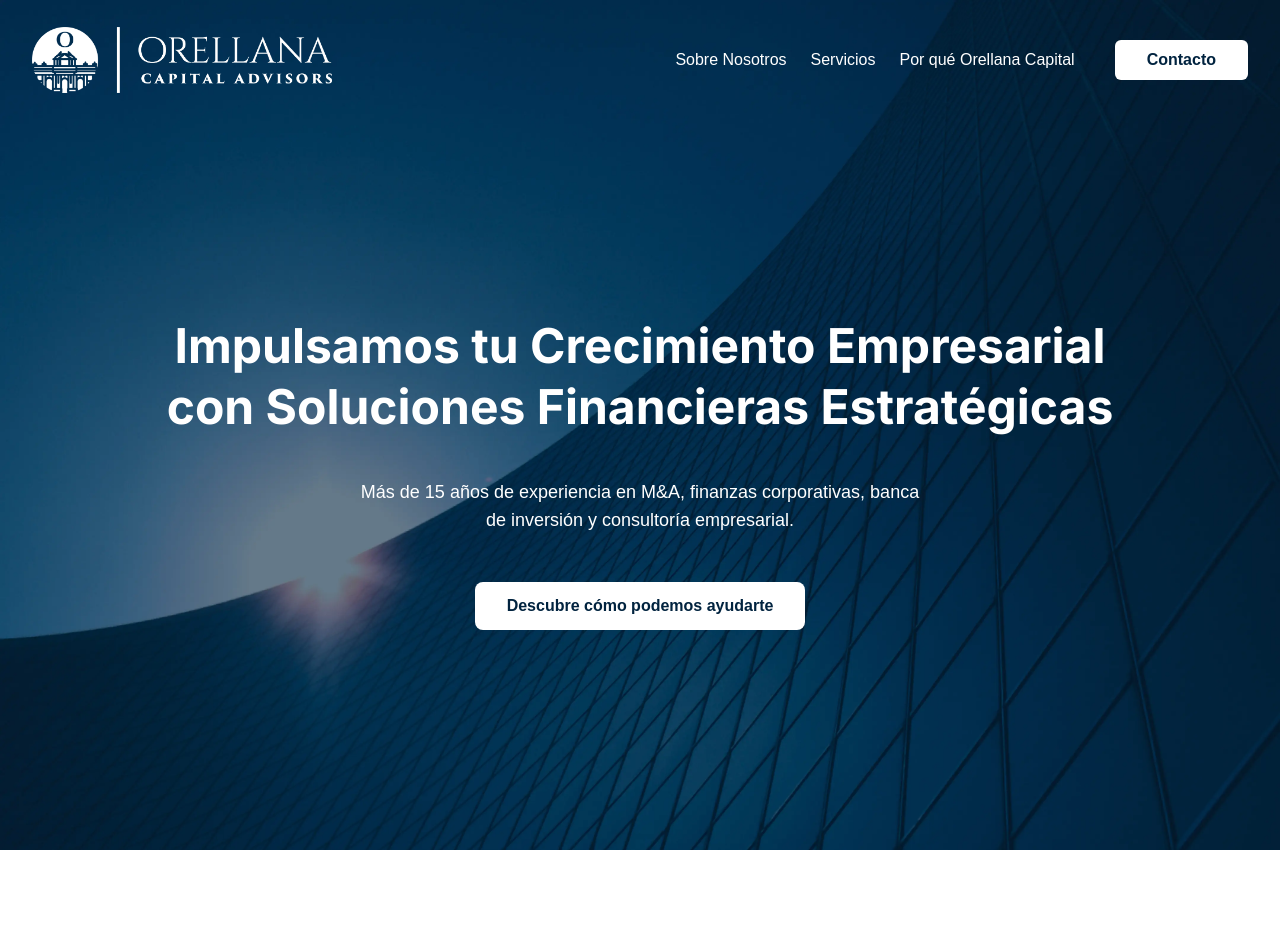
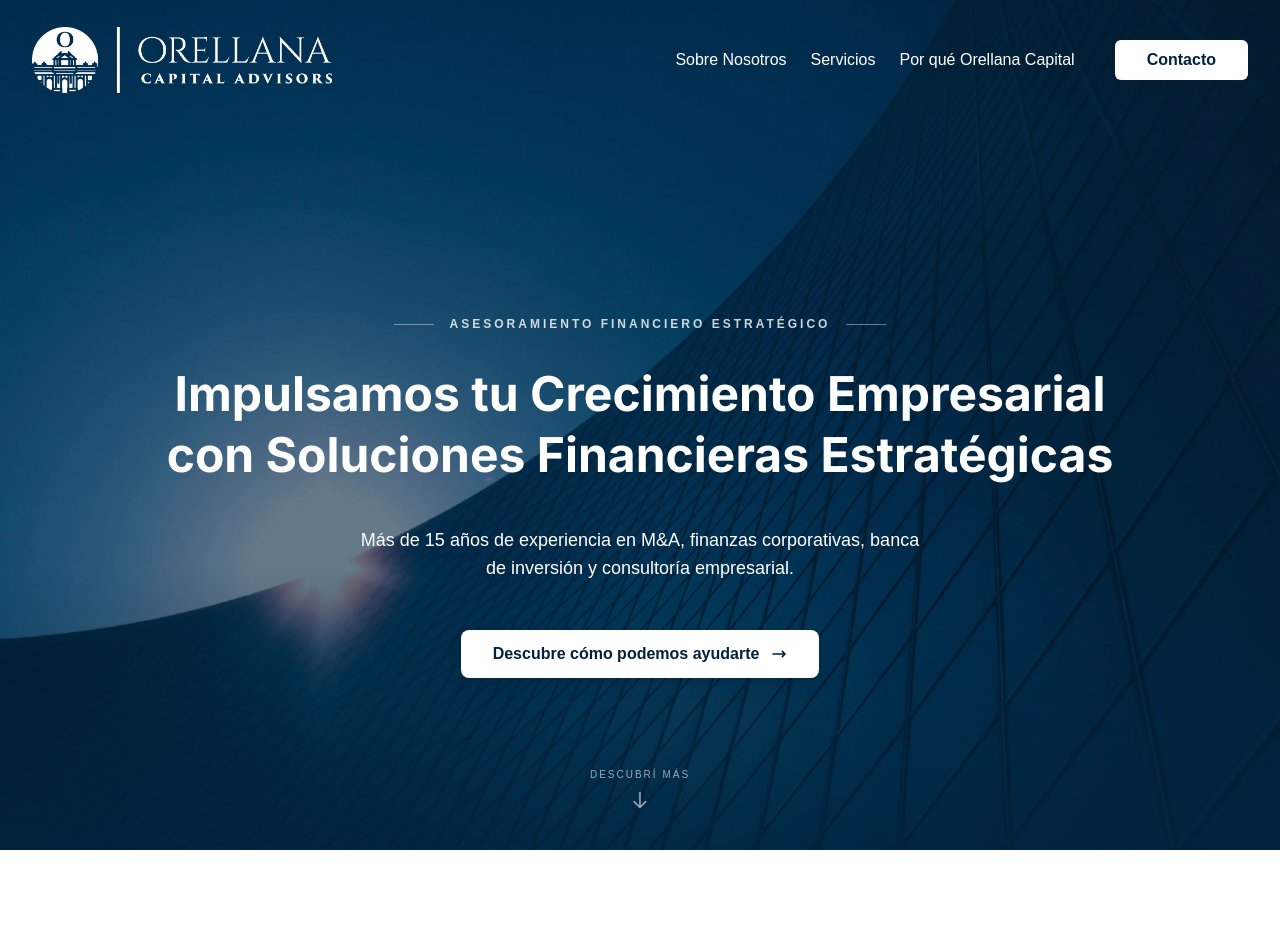
Before and after one commit to FedericaDelCampo01/orellana-capital, a Next.js app: page / in a window 1280 px wide. Shown: the top 952 px of the page. Built offline with nearby package versions, Linux system fonts and the light colour scheme; no server answers.

Commit message:
landing mini cambios

```diff
--- a/src/app/Home/Hero.tsx
+++ b/src/app/Home/Hero.tsx
@@ -15,19 +15,47 @@ const handleHeroClick = () => {
 
 const Hero = () => {
   return (
-    <section className="flex flex-col bg-transparent items-center justify-center">
+    <>
+    <section className="relative z-10 flex flex-col bg-transparent items-center justify-center">
       <div className="flex flex-col text-center max-w-5xl mx-auto px-4 sm:px-6 lg:px-8 md:my-52 my-24">
+
+        <div className="flex items-center justify-center gap-4 mb-8 fade-in-init">
+          <span className="hidden sm:block h-px w-10 bg-white/40" />
+          <p className="text-[10px] md:text-xs uppercase tracking-[0.25em] text-white/80 font-semibold font-body">
+            Asesoramiento Financiero Estratégico
+          </p>
+          <span className="hidden sm:block h-px w-10 bg-white/40" />
+        </div>
+
         <h1 className="text-white text-2xl md:text-5xl font-bold md:leading-[3.8rem] mb-10 font-h1 fade-up-init">
           Impulsamos tu Crecimiento Empresarial con Soluciones Financieras Estratégicas
         </h1>
         <p className="text-white text-base md:text-lg max-w-xl font-light text-center self-center mb-12 font-body fade-up-init">
           Más de 15 años de experiencia en M&A, finanzas corporativas, banca de inversión y consultoría empresarial.
         </p>
-        <button onClick={handleHeroClick} className="self-center font-body px-8 py-3 w-fit bg-white  hover:bg-blue text-dark-blue duration-300 hover:text-white rounded-lg font-semibold text-base">
+        <button
+          onClick={handleHeroClick}
+          className="group self-center inline-flex items-center gap-3 font-body px-8 py-3 w-fit bg-white hover:bg-blue text-dark-blue duration-300 hover:text-white rounded-lg font-semibold text-base shadow-lg shadow-dark-blue/30 hover:shadow-xl hover:-translate-y-0.5 fade-up-init"
+        >
           Descubre cómo podemos ayudarte
+          <svg xmlns="http://www.w3.org/2000/svg" className="h-4 w-4 shrink-0 transition-transform duration-300 group-hover:translate-x-1" fill="none" viewBox="0 0 24 24" stroke="currentColor" strokeWidth="2.5">
+            <path strokeLinecap="round" strokeLinejoin="round" d="M17 8l4 4m0 0l-4 4m4-4H3" />
+          </svg>
         </button>
       </div>
-    </section>
+      </section>
+
+      <button
+        onClick={() => scrollToSection('about-us')}
+        aria-label="Ir a Sobre Nosotros"
+        className="hidden md:flex absolute bottom-10 left-1/2 -translate-x-1/2 flex-col items-center gap-2 text-white/60 hover:text-white duration-300"
+      >
+        <span className="text-[10px] uppercase tracking-[0.2em] font-body">Descubrí más</span>
+        <svg xmlns="http://www.w3.org/2000/svg" className="h-5 w-5 animate-bounce" fill="none" viewBox="0 0 24 24" stroke="currentColor" strokeWidth="2">
+          <path strokeLinecap="round" strokeLinejoin="round" d="M19 14l-7 7m0 0l-7-7m7 7V3" />
+        </svg>
+      </button>
+    </>
   );
 }
 
--- a/src/app/page.tsx
+++ b/src/app/page.tsx
@@ -58,7 +58,8 @@ export default function Home() {
 
   return (
     <>
-      <div className="bg-cover bg-hero w-full h-[600px] md:h-[850px] md:bg-fixed">
+      <div className="relative bg-cover bg-hero w-full h-[600px] md:h-[850px] md:bg-fixed">
+        <div aria-hidden="true" className="pointer-events-none absolute inset-x-0 bottom-0 h-1/3 bg-gradient-to-t from-dark-blue/70 to-transparent" />
         <Navbar />
         <Hero />
       </div>
```
